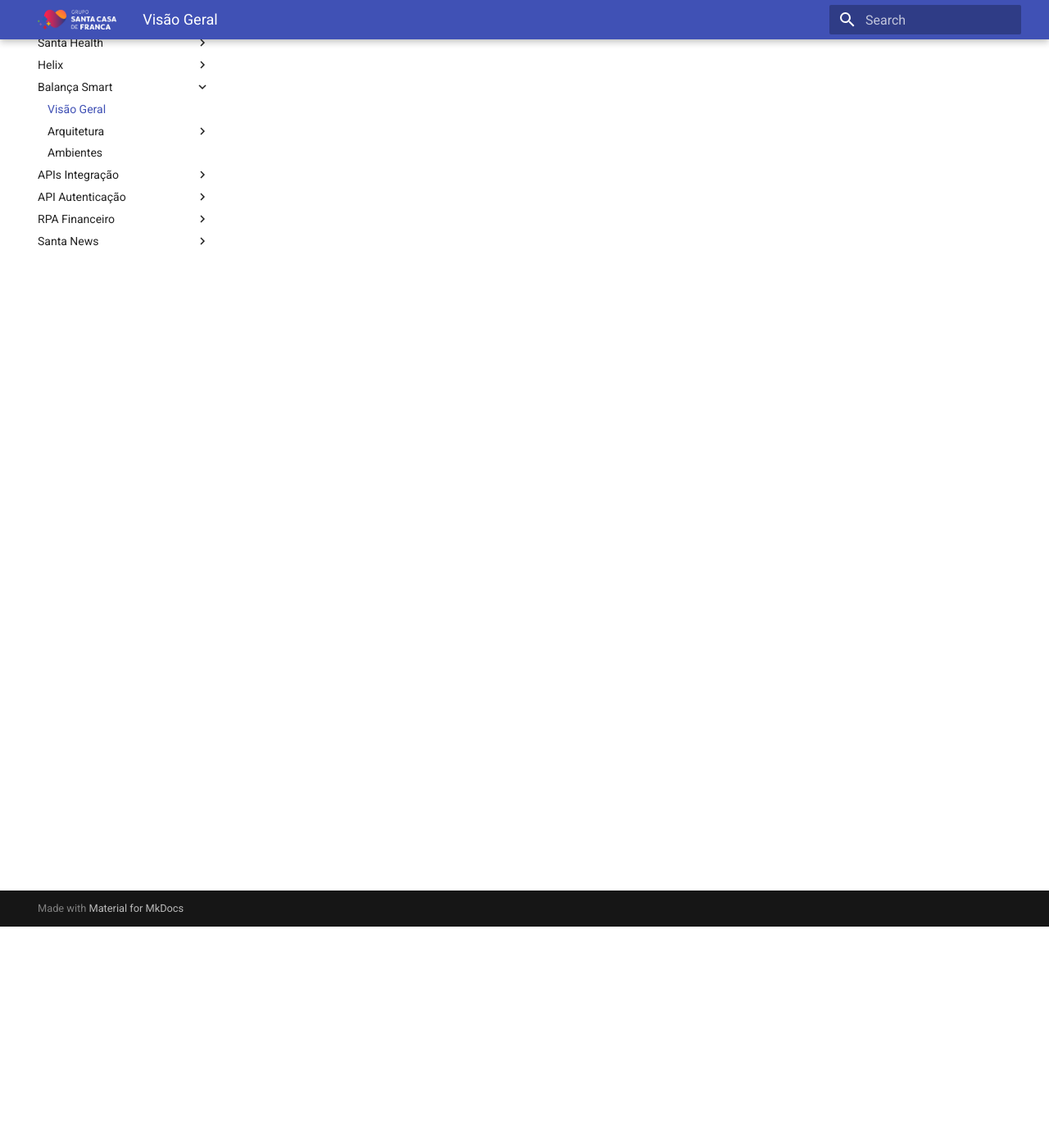
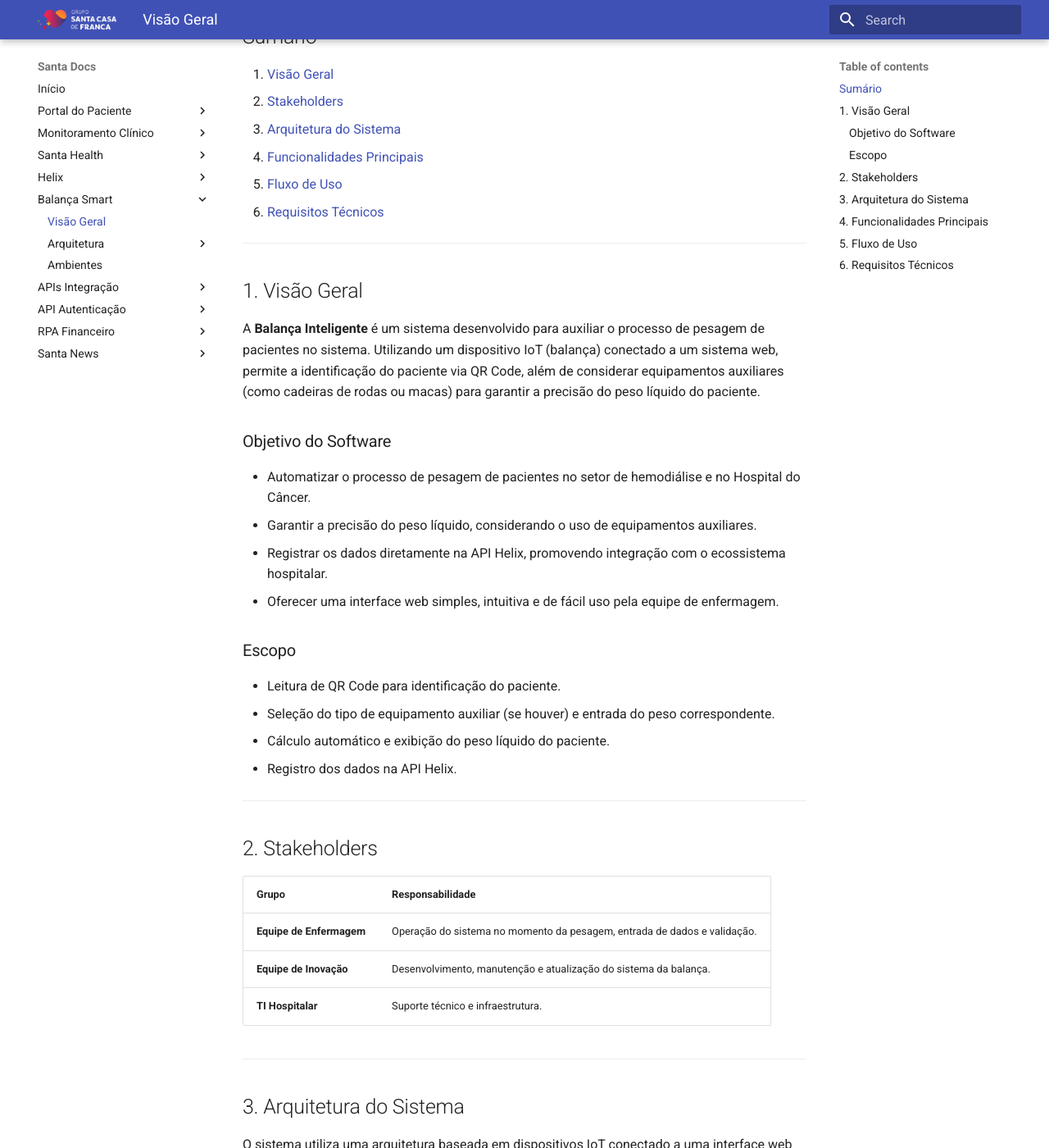
Before and after one commit to Santa-Casa-Franca/santa-docs, an MkDocs documentation site: the page built from docs/smart-balance/index.md, in a window 1280 px wide and 1400 px high, scrolled down 270 px. Shown: the whole window at 82% size. Built offline with MkDocs 1.6.1 and Material for MkDocs 9.7.7, drawn with Linux system fonts in a browser that asks for light colours; some of the changed text lies outside the part shown.

Commit message:
Smart balance added

```diff
--- a/docs/smart-balance/index.md
+++ b/docs/smart-balance/index.md
@@ -1,3 +1,90 @@
 # 📄 Projeto Balança Inteligente
 
-Essa documentação não está implementada ainda.
+> **Data de Emissão:** 24/09/2025
+> **Autor:** Felipe Ferreira
+
+---
+
+## Sumário
+1. [Visão Geral](#visão-geral)
+2. [Stakeholders](#stakeholders)
+3. [Arquitetura do Sistema](#arquitetura-do-sistema)
+4. [Funcionalidades Principais](#funcionalidades-principais)
+5. [Fluxo de Uso](#fluxo-de-uso)
+6. [Requisitos Técnicos](#requisitos-técnicos)
+
+---
+
+## 1. Visão Geral {#visão-geral}
+A **Balança Inteligente** é um sistema desenvolvido para auxiliar o processo de pesagem de pacientes no sistema. Utilizando um dispositivo IoT (balança) conectado a um sistema web, permite a identificação do paciente via QR Code, além de considerar equipamentos auxiliares (como cadeiras de rodas ou macas) para garantir a precisão do peso líquido do paciente.
+
+### Objetivo do Software
+- Automatizar o processo de pesagem de pacientes no setor de hemodiálise e no Hospital do Câncer.
+- Garantir a precisão do peso líquido, considerando o uso de equipamentos auxiliares.
+- Registrar os dados diretamente na API Helix, promovendo integração com o ecossistema hospitalar.
+- Oferecer uma interface web simples, intuitiva e de fácil uso pela equipe de enfermagem.
+
+### Escopo
+- Leitura de QR Code para identificação do paciente.
+- Seleção do tipo de equipamento auxiliar (se houver) e entrada do peso correspondente.
+- Cálculo automático e exibição do peso líquido do paciente.
+- Registro dos dados na API Helix.
+
+---
+
+## 2. Stakeholders {#stakeholders}
+
+| Grupo                      | Responsabilidade                                                                 |
+|----------------------------|----------------------------------------------------------------------------------|
+| **Equipe de Enfermagem**  | Operação do sistema no momento da pesagem, entrada de dados e validação.        |
+| **Equipe de Inovação**    | Desenvolvimento, manutenção e atualização do sistema da balança.     |
+| **TI Hospitalar**         | Suporte técnico e infraestrutura.                      |
+
+---
+
+## 3. Arquitetura do Sistema {#arquitetura-do-sistema}
+O sistema utiliza uma arquitetura baseada em dispositivos IoT conectado a uma interface web desenvolvida em HTML, CSS e JavaScript. O dispositivo (balança) transmite os dados via SerialPort, e a interface permite entrada manual de informações complementares.
+
+- **Frontend:** WebApp em HTML/CSS/JavaScript rodando em navegador.
+- **Dispositivo IoT:** Balança eletrônica com comunicação via SerialPort.
+- **Interface do Usuário:** Intuitiva e de fácil utilização.
+- **Armazenamento:** Registro dos dados na API Helix.
+
+---
+
+## 4. Funcionalidades Principais {#funcionalidades-principais}
+- **Leitura de QR Code:** escaneamento da pulseira do paciente para identificação.
+- **Seleção de Equipamento Auxiliar:** cadeira de rodas, maca, etc.
+- **Entrada do Peso do Equipamento:** valor fixo informado manualmente.
+- **Cálculo do Peso Líquido:** subtração automática do peso do equipamento.
+- **Exibição em Tela:** visualização do peso final do paciente de forma destacada.
+- **Registro de Dados:** envio dos dados coletados e calculados para a API Helix.
+
+---
+
+## 5. Fluxo de Uso {#fluxo-de-uso}
+1. Enfermeiro acessa a interface web pelo navegador.
+2. Paciente sobe na balança.
+3. Enfermeiro escaneia o QR Code do paciente via leitor.
+4. Sistema identifica o paciente.
+5. Enfermeiro informa se o paciente está com equipamento auxiliar.
+6. Caso sim, seleciona o tipo e informa o peso do equipamento.
+7. O sistema calcula o peso líquido (peso bruto - peso do equipamento).
+8. Exibe o peso final do paciente na tela.
+9. Registra os dados automaticamente na API Helix.
+
+---
+
+## 6. Requisitos Técnicos {#requisitos-técnicos}
+- **Linguagem (Frontend):** HTML, CSS, JavaScript
+- **Dispositivo IoT:** Balança eletrônica com comunicação via porta serial
+- **Comunicação:** via SerialPort para leitura do peso bruto
+- **Requisitos de Hardware:**
+    - PC com navegador moderno
+    - Leitor de QR Code
+    - Porta serial disponível para conexão com a balança
+- **Integração Backend:** API Helix para persistência dos dados
+
+---
+
+📌 **Observação:** Esta documentação deverá ser atualizada sempre que houver alterações na integração com a balança, na interface de usuário ou nos requisitos de coleta de dados.
```
Also changed, not shown: docs/authenticator/arquitetura/backend_api.md (+1 -1 lines), docs/cma/arquitetura/painel_admin.md (+0 -1 lines), docs/helix/arquitetura/backend_api.md (+1 -1 lines), docs/smart-balance/arquitetura/painel_admin.md (added, +122 -0 lines), docs/smart-balance/ambientes/index.md (added).
